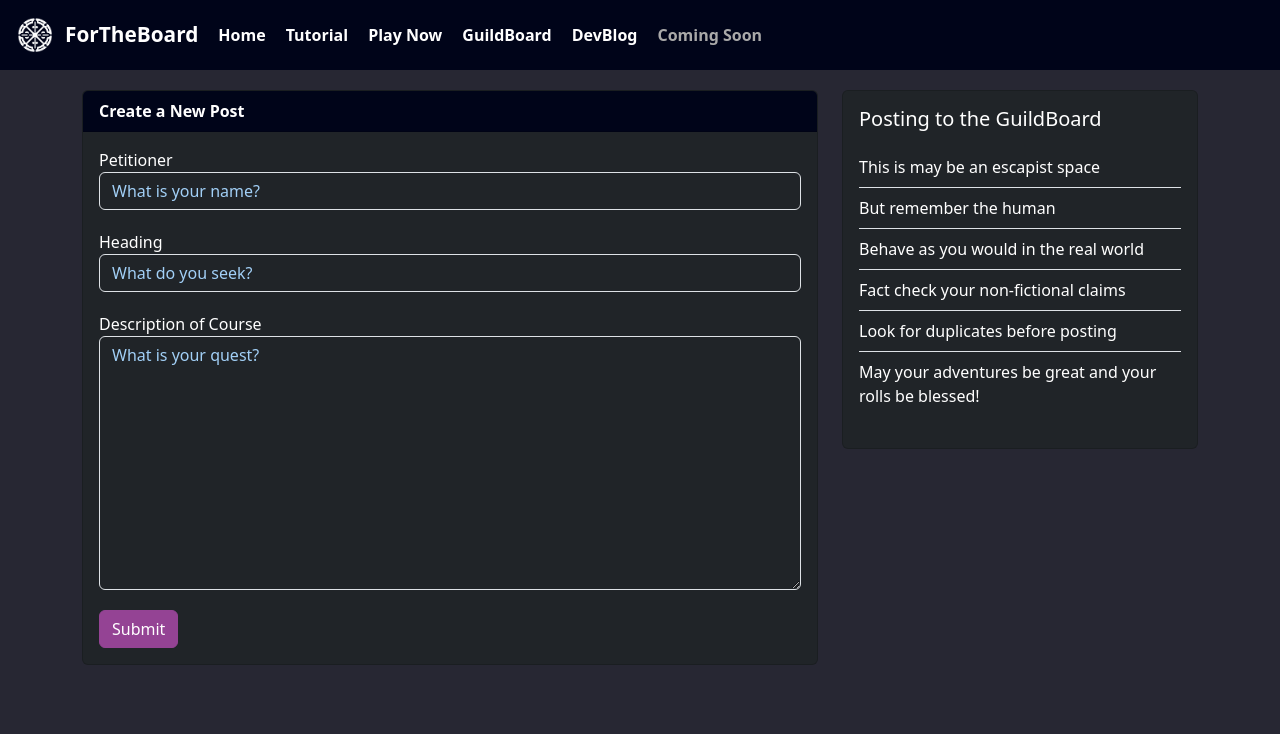
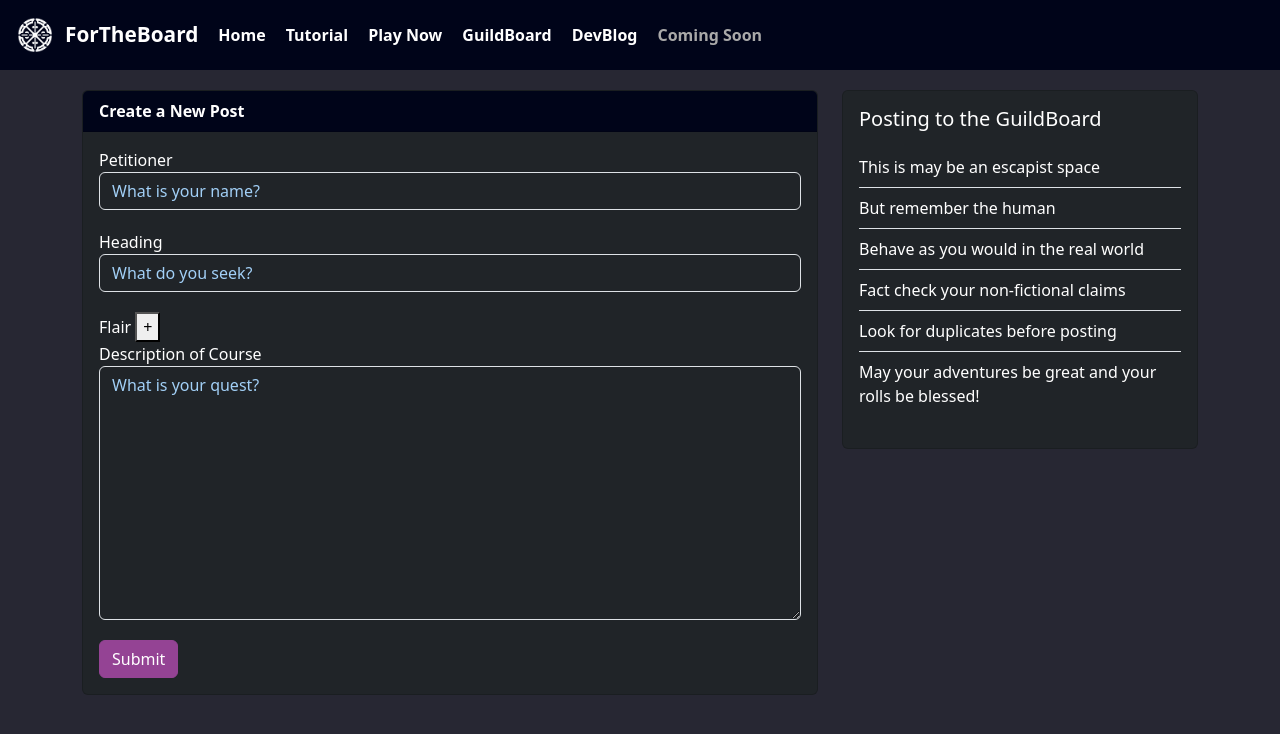
Before and after one commit to weiraven/for-the-board, a Flask app: page /create_post in a window 1280 px wide. Shown: the top 734 px of the page. Run offline with Flask 3, Linux system fonts and the light colour scheme.

Commit message:
Implemented JavaScript to help setup dynamic and editable flairs as well as handle extracting and repacking data from flairs.

```diff
--- a/templates/create_post.html
+++ b/templates/create_post.html
@@ -48,6 +48,9 @@
         color: #FFFFFF;
 		padding-left: 0;
 	}
+    .badge-close-icon {
+        cursor: pointer;
+    }
 </style>
 
 <div class="container">
@@ -66,6 +69,11 @@
                         <div class="form-group">
                             <label for="postTitle">Heading</label>
                             <input type="text" class="form-control" id="postTitle" name="title" placeholder="What do you seek?" required>
+                        </div>
+                        <div class="form-group">
+                            <label for="flair-container">Flair</label>
+                            <button type="button" id="add-flair" class="">+</button><br>
+                            <div class="flair-container"></div>
                         </div>
                         <div class="form-group">
                             <label for="postContent">Description of Course</label>
@@ -93,4 +101,55 @@
 					</div>
 				</div>
 			</div>
+
+<script defer>
+    document.addEventListener('DOMContentLoaded', () => {
+        document.getElementById('add-flair').addEventListener('click', e => {
+            const flairContainer = document.querySelector('.flair-container')
+            const existingBadges = flairContainer.querySelectorAll('.badge').length
+            if (existingBadges >= 4) return ;
+
+            const newBadge = document.createElement('span')
+            newBadge.classList.add('badge', 'rounded-pill', 'text-bg-primary', 'fs-7','text-center')
+            newBadge.textContent = 'New Flair'
+            newBadge.setAttribute('contenteditable', 'true')
+
+            const closeIcon = document.createElement('span')
+            closeIcon.innerHTML = '&times;'
+            closeIcon.classList.add('badge-close-icon', 'fs-4')
+            closeIcon.onclick = function() {
+                flairContainer.removeChild(newBadge);
+            };
+            newBadge.append(closeIcon)
+
+            newBadge.addEventListener('blur', () => {
+                newBadge.setAttribute('contenteditable', 'true')
+                newBadge.append(closeIcon)
+            })
+
+            newBadge.addEventListener('keypress', () => {
+                if (newBadge.textContent.length > 15 || newBadge.textContent == 1 && event.keyCode !== 8 && event.keyCode !== 46) {
+                    event.preventDefault();
+                }
+            })
+
+            flairContainer.appendChild(newBadge)
+        })
+
+        document.querySelector('form').addEventListener('submit', e => {
+            const form = e.target;
+            const badgeElements = Array.from(document.querySelectorAll('.flair-container .badge'))
+            const joinedBadgeTexts = badgeElements.map(badge => badge.textContent.trim().replace('×', '')).join(', ');
+
+            console.log("Flairs to be submitted:", joinedBadgeTexts);
+
+            const hiddenInput = document.createElement('input')
+            hiddenInput.type = 'hidden'
+            hiddenInput.name = 'flairs'
+            hiddenInput.value = joinedBadgeTexts
+            form.appendChild(hiddenInput)
+        })
+    })
+
+</script>
 {% endblock %}
```
